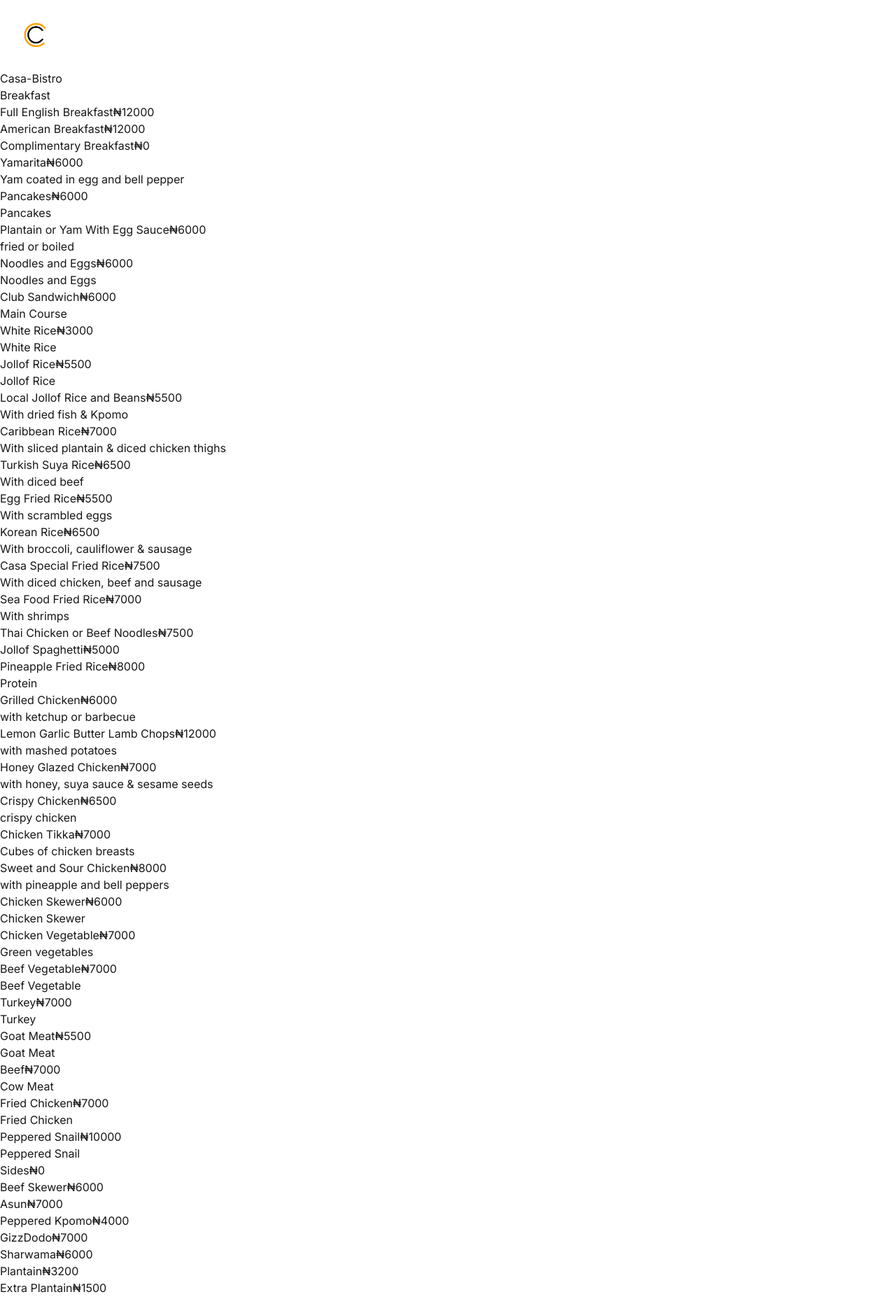
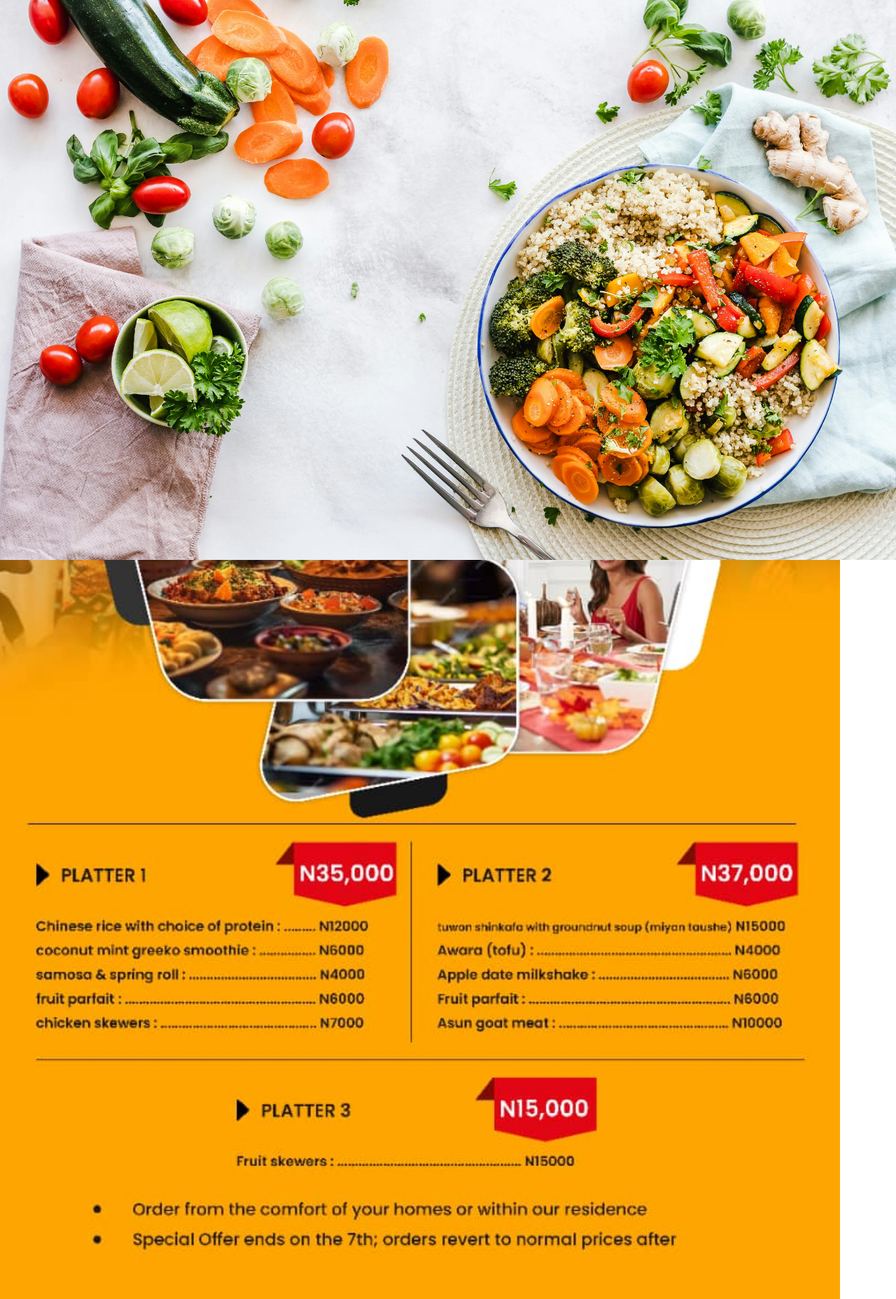
Before and after one commit to casalavorolimitedIT/casa-bistro, a Next.js app in the folder casa-bistro/: page / in a window 1280 px wide. Shown: the top 1856 px of the page at 70% size. Built offline with nearby package versions, Linux system fonts and the light colour scheme.

Commit message:
salah upgrades

```diff
--- a/casa-bistro/src/app/layout.tsx
+++ b/casa-bistro/src/app/layout.tsx
@@ -1,44 +1,12 @@
-// import type { Metadata } from "next";
-// import { Geist, Geist_Mono } from "next/font/google";
-// import "./globals.css";
+import './globals.css'
+import { Poppins } from 'next/font/google' // Import Poppins instead of Inter
 
-// const geistSans = Geist({
-//   variable: "--font-geist-sans",
-//   subsets: ["latin"],
-// });
-
-// const geistMono = Geist_Mono({
-//   variable: "--font-geist-mono",
-//   subsets: ["latin"],
-// });
-
-// export const metadata: Metadata = {
-//   title: "Casa Bistro",
-//   description: "Menu bistro ",
-// };
-
-// export default function RootLayout({
-//   children,
-// }: Readonly<{
-//   children: React.ReactNode;
-// }>) {
-//   return (
-//     <html lang="en">
-//       <body
-//         className={`${geistSans.variable} ${geistMono.variable} antialiased`}
-//       >
-//         {children}
-//       </body>
-
-//     </html>
-//   );
-// }
-
-import './globals.css'
-import { Inter } from 'next/font/google'
-
-const inter = Inter({ subsets: ['latin'], display: 'swap', adjustFontFallback: false})
-
+const poppins = Poppins({
+  subsets: ['latin'],
+  display: 'swap',
+  weight: ['400', '500', '600', '700'], // Specify the weights you want to use
+  variable: '--font-poppins', // Define a CSS variable for easier use in Tailwind CSS
+})
 
 export const metadata = {
   title: "Casa Bistro",
@@ -53,10 +21,12 @@
   return (
     <html lang="en">
       <head>
-        <link rel="icon" type="image/png" href="/casalogo.png" className="imageDark"  />
-        <link rel="icon" type="image/png" href="/casalogo2.png" className="imageLight" />
+        {/* Consider using a single favicon and let CSS handle dark/light mode if applicable */}
+        <link rel="icon" type="image/png" href="/casalogo.png" />
       </head>
-      <body className={inter.className}>{children}</body>
+      <body className={`${poppins.variable} font-sans`}> {/* Apply the font variable and a fallback */}
+        {children}
+      </body>
     </html>
   )
 }
--- a/casa-bistro/src/app/page.tsx
+++ b/casa-bistro/src/app/page.tsx
@@ -1,93 +1,109 @@
-// pages/index.tsx
-
+"use client";
 import React from "react";
 import Image from "next/image";
-// import { Dinner } from "./Myicons/icons";
-// Define interfaces for a menu item and menu category
-
-
-import { menuData } from "./MenuData";
+import { menuData } from "./MenuData"; // Make sure this path is correct for your project
 
 export default function Home() {
   return (
     <>
-
-   <div className="min-h-screen p-8 pb-20 gap-16 sm:p-20 font-[family-name:var(--font-geist-sans)]">
-
-      <div
-        className="fixed inset-0 z-0 imageDark"
-        style={{
-          backgroundImage: "url('/banner.png')", // Replace with your image path
-          backgroundSize: "cover",
-          backgroundPosition: "center",
-        }}
-      >
-        {/* Shadow overlay */}
-        <div className="absolute inset-0 bg-black/50"></div>
-      </div>
-      <div
-        className="fixed inset-0 z-0 imageLight"
-        style={{
-          backgroundImage: "url('/banner3.jpg')", // Replace with your image path
-          backgroundSize: "cover",
-          backgroundPosition: "center",
-        }}
-      >
-        {/* Shadow overlay */}
-
+      <div className="min-h-screen p-6 sm:p-10 font-sans text-gray-800 dark:text-gray-800 relative overflow-hidden">
+        {/* Background Image */}
+        <div className="fixed inset-0 z-0">
+          <Image
+            src="/banner3.jpg" // **Add your image path here**
+            alt="Kubwa Market Background"
+            layout="fill"
+            objectFit="cover"
+            quality={80}
+            className="filter blur-sm" // Apply a subtle blur to the background image
+          />
+          {/* Transparent Overlay */}
+          <div className="absolute inset-0 bg-black opacity-70"></div> {/* Adjust opacity as needed */}
         </div>
 
-      <h1 className="text-2xl font-bold mb-8 text-center flex justify-start items-center w-full relative z-10">
+        {/* Glassmorphism Background - Adjusted for less white on bright screens */}
+        <div
+          className="fixed inset-0 z-0 backdrop-filter backdrop-blur-lg bg-white/5 dark:bg-gray-900/80 opacity-100 transition-opacity duration-300"
+        />
+
+        {/* Header Section */}
+        <header className="relative z-10 flex flex-col items-center justify-center pt-8 pb-12">
+          {/* Logo Image */}
           <Image
-          src="/casalogo2.png"
-          alt="logo"
-          width={100}
-          height={100}
-          className="self-start imageDark"
+            src="/casalogo.png" // Ensure this image path is correct in your 'public' folder
+            alt="Casa-Bistro Logo"
+            width={120}
+            height={120}
+            className="mb-4 rounded-full shadow-lg"
           />
+          {/* Title - Changed text color for light mode */}
+          <h1 className="text-4xl sm:text-5xl font-extrabold text-gray-50 dark:text-white tracking-tight leading-tight text-center">
+            Casa-Bistro
+          </h1>
+          {/* Tagline - Changed text color for light mode */}
+          <p className="text-gray-200 dark:text-white text-lg mt-2 text-center max-w-prose">
+            Experience culinary excellence with our carefully crafted dishes.
+          </p>
+        </header>
+
+        {/* Promotional Image */}
+        <div className="relative z-10 my-12">
           <Image
-          src="/casalogo.png"
-          alt="logo"
-          width={100}
-          height={100}
-          className="self-start imageLight"
+            src="/salah.jpg" // Ensure this image path is correct in your 'public' folder
+            alt="Special Offer"
+            width={1200}
+            height={600}
+            className="w-full max-w-4xl mx-auto rounded-lg shadow-xl"
           />
-        <span className="inline-block">Casa-Bistro</span>
-        {/* <Dinner /> */}
-      </h1>
-      {/* <img src="/valentinesday.png" alt="valentine" className="w-[100%] relative z-10 mx-auto" /> */}
+        </div>
 
-      {/* Loop through each category in the data object */}
+        {/* Menu Categories */}
+        <main className="relative z-10 max-w-6xl mx-auto">
           {Object.keys(menuData).map((categoryKey) => {
-        const category = menuData[categoryKey];
+            const category = menuData?.[categoryKey]; // Using optional chaining for safety
             return (
-          <div key={category.id} className="mb-12 relative z-10 ">
-            <h2 className="text-xl font-semibold mb-4 ">{category.name}</h2>
-            <ul className="space-y-4">
-              {category.items.map((item) => (
-                <li key={item.id} className="border p-4 rounded shadow ">
-                  <div className="flex justify-between items-center">
-                    <span className="font-medium text-[#FFA500]">
+              <section key={category?.id} className="mb-16">
+                {/* Category Title - Changed text color for light mode */}
+                <h2 className="text-3xl font-bold text-gray-200 dark:text-white mb-8 border-b-2 border-orange-400 pb-2">
+                  {category?.name}
+                </h2>
+                <ul className="grid grid-cols-1 md:grid-cols-2 gap-8">
+                  {category?.items?.map((item) => (
+                    <li
+                      key={item.id}
+                      className="bg-white/80 dark:bg-gray-800/80 p-6 rounded-lg shadow-md backdrop-filter backdrop-blur-sm hover:shadow-lg transition-shadow duration-300 transform hover:-translate-y-1"
+                    >
+                      <div className="flex justify-between items-start mb-2">
+                        <h3 className="font-semibold text-xl text-orange-600 dark:text-orange-400">
                           {item.name}
+                        </h3>
+                        <span className="font-bold text-xl text-gray-900 dark:text-gray-100">
+                          ₦{item.price}
                         </span>
-                    <span className="font-bold">₦{item.price}</span>
                       </div>
                       {item.description && (
-                    <p className="text-sm text-gray-600 mt-1">
+                        <p className="text-sm text-gray-600 dark:text-gray-400 mt-1">
                           {item.description}
                         </p>
                       )}
                       {/* Render nested items if they exist */}
                       {item.items && (
-                    <ul className="mt-4 ml-4 border-l pl-4 space-y-2">
+                        <ul className="mt-6 ml-4 pl-4 border-l-2 border-gray-200 dark:border-gray-700 space-y-3">
                           {item.items.map((subItem) => (
-                        <li key={subItem.id} className="border p-2 rounded">
+                            <li
+                              key={subItem.id}
+                              className="p-3 bg-gray-100/80 dark:bg-gray-700/80 rounded-md shadow-sm backdrop-filter backdrop-blur-sm"
+                            >
                               <div className="flex justify-between items-center">
-                            <span>{subItem.name}</span>
-                            <span className="font-bold">₦{subItem.price}</span>
+                                <span className="text-base text-gray-700 dark:text-gray-300">
+                                  {subItem.name}
+                                </span>
+                                <span className="font-semibold text-base text-gray-800 dark:text-gray-200">
+                                  ₦{subItem.price}
+                                </span>
                               </div>
                               {subItem.description && (
-                            <p className="text-xs text-gray-500">
+                                <p className="text-xs text-gray-500 dark:text-gray-400 mt-1">
                                   {subItem.description}
                                 </p>
                               )}
@@ -98,9 +114,10 @@
                     </li>
                   ))}
                 </ul>
-          </div>
+              </section>
             );
           })}
+        </main>
       </div>
     </>
   );
```
Also changed, not shown: casa-bistro/public/salah.jpg (added). Lines whose indentation alone changed are shown as unchanged.
